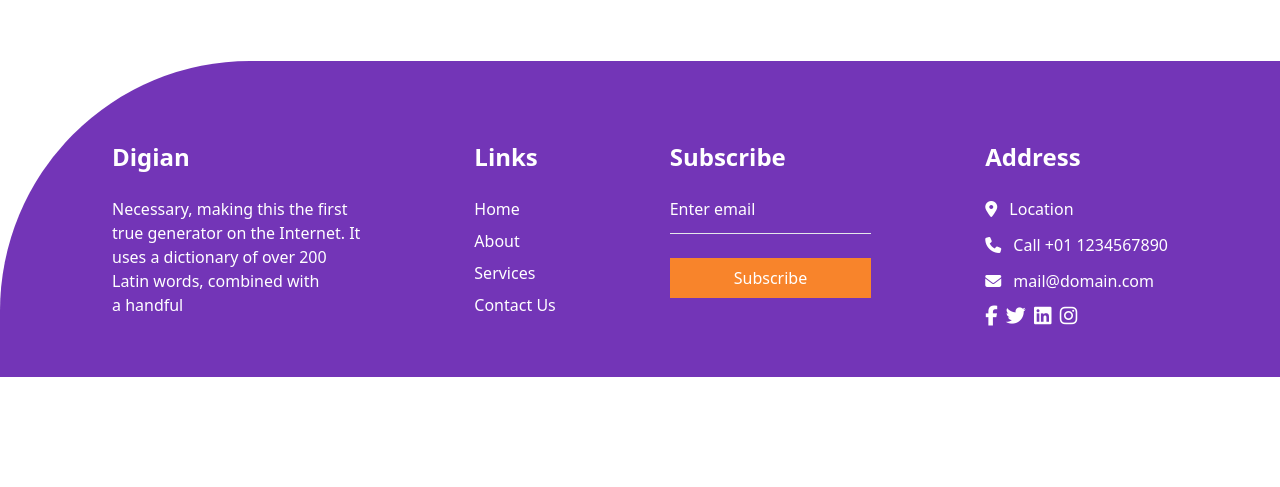
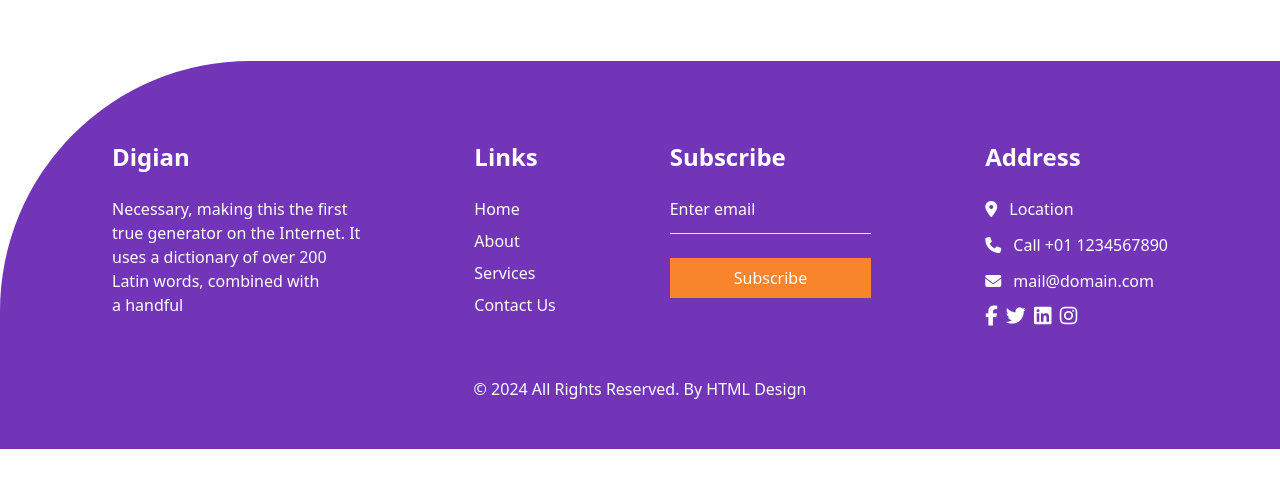
Before and after one commit to aklimaakter20/Digian-Website-By-Tailwindcss, a website: page src/index.html in a window 1280 px wide. Shown: the part 3668-4155 px from the top of the page. Before the commit the page ends 4093 px from the top, so only its background shows below. Drawn offline with Linux system fonts and the light colour scheme.

Commit message:
Some files are edited

```diff
--- a/src/index.html
+++ b/src/index.html
@@ -137,6 +137,7 @@
 
 </section>
 <section class="bg-[#7335B7] text-white mt-16 px-28 rounded-tl-[250px] pb-12 mb-12">
+
     <div class="flex  justify-between pt-20 ">
         <div>
             <h4 class="text-2xl font-bold mb-6">Digian</h4>
@@ -184,6 +185,7 @@
             </div>
         </div>
     </div>
+    <p class="text-center mt-12 ">© 2024 All Rights Reserved. By HTML Design</p>
 </section>
 </body>
 </html>
```
Also changed, not shown: src/output.css.
